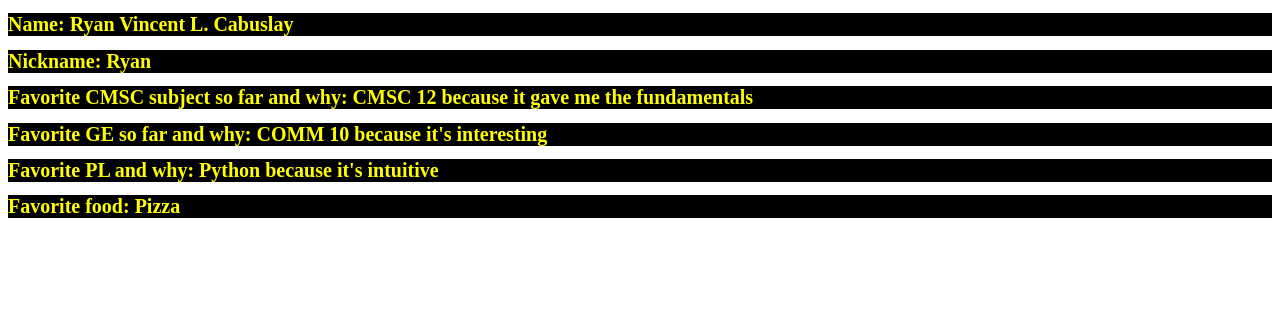
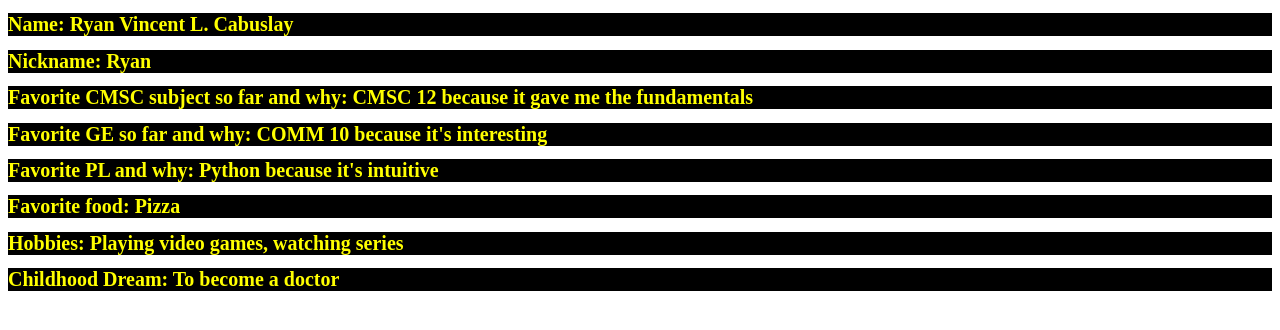
Before and after one commit to Hyperhawk69/Hyperhawk69.github.io, a plain HTML site: page index.html in a window 1280 px wide. Drawn offline with Linux system fonts and the light colour scheme.

Commit message:
added hobbies and childhood dream to index.html

```diff
--- a/index.html
+++ b/index.html
@@ -11,6 +11,8 @@
 		<h1 class="group" id="this" > Favorite GE so far and why: COMM 10 because it's interesting </h1>
 		<h1 class="group" id="this" > Favorite PL and why: Python because it's intuitive </h1>
 		<h1 class="group" id="this" > Favorite food: Pizza </h1>
+		<h1 class="group" id="this" > Hobbies: Playing video games, watching series </h1>
+		<h1 class="group" id="this" > Childhood Dream: To become a doctor</h1>
 
 	</body>
 </html>
```
